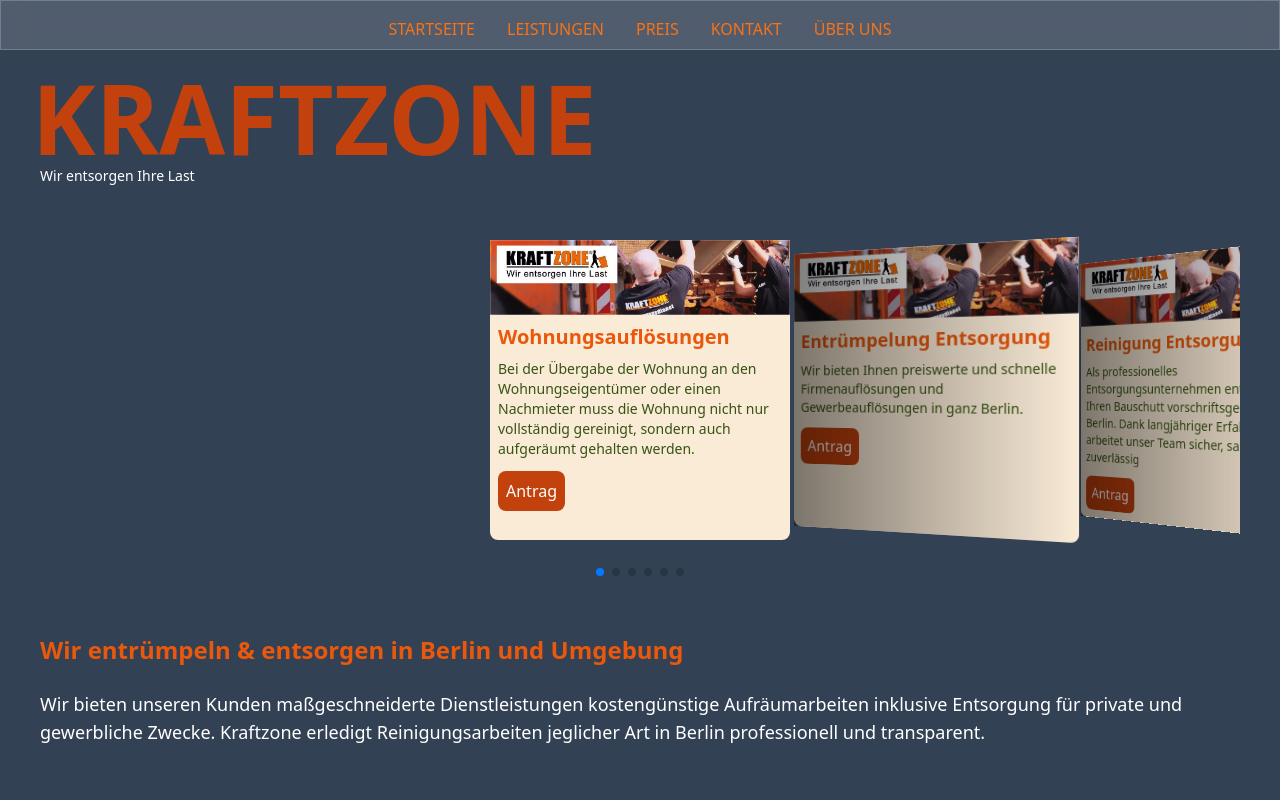
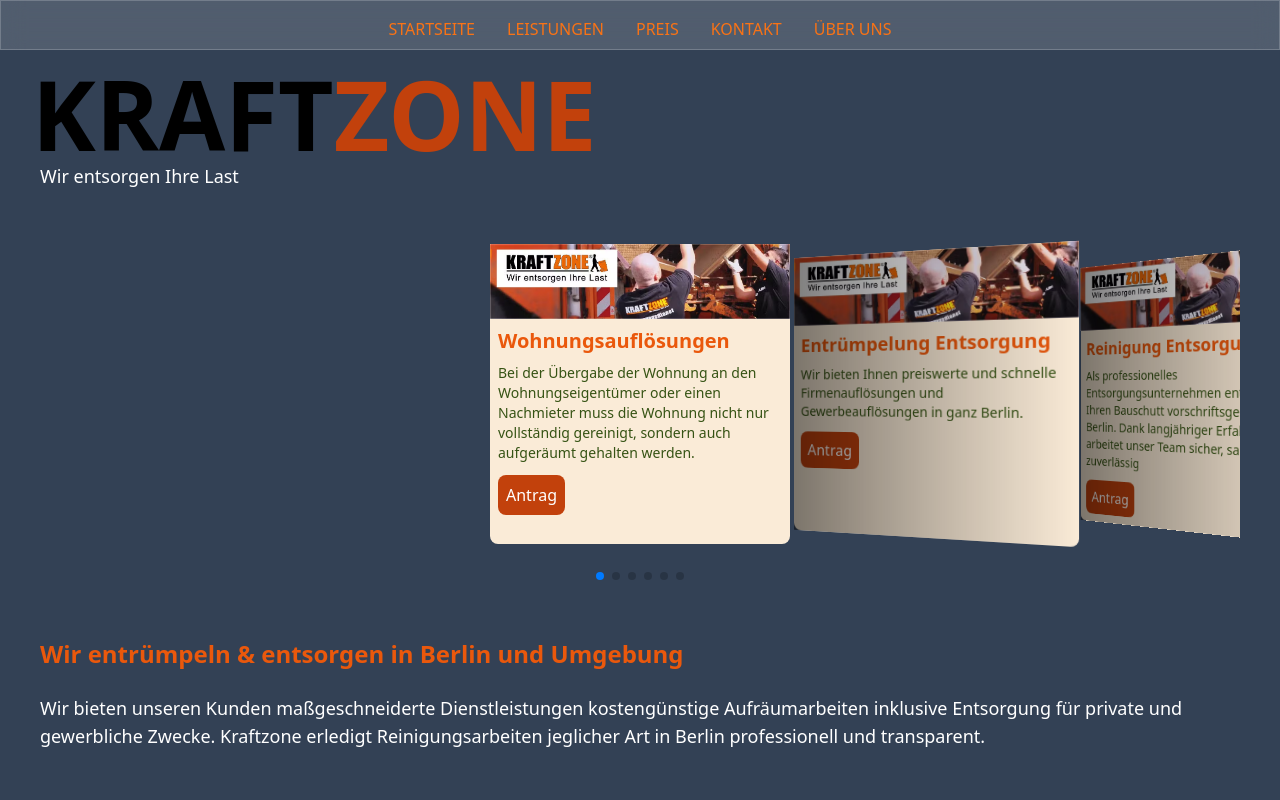
Before and after one commit to berlin-shaz/kraftzone, a React (Create React App) app in the folder frontend/: page / in a window 1280 px wide. Shown: the top 800 px of the page. Built offline with nearby package versions, Linux system fonts and the light colour scheme; the HTML template or start-up script is replaced by a standard one.

Commit message:
look and feel

```diff
--- a/frontend/src/components/Hero/Hero.jsx
+++ b/frontend/src/components/Hero/Hero.jsx
@@ -11,8 +11,10 @@
 
         <div className='flex flex-col justify-center gap-1 bg-slate-700 min-h-screen'>
           <div className='max-sm:mt-16 mt-14'>
-            <h1 className='max-sm:text-4xl text-8xl font-bold text-orange-700 uppercase lg:px-8 px-2'>KraftZone</h1>
-            <p className='text-sm text-white lg:px-10 px-3'>Wir entsorgen Ihre Last</p>
+            <h1 className='max-sm:text-4xl text-8xl font-bold text-orange-700 uppercase lg:px-8 px-2'>
+              <span className='text-black'>Kraft</span>Zone
+              </h1>
+            <p className='text-lg text-white lg:px-10 px-3'>Wir entsorgen Ihre Last</p>
           </div>
           <div className='flex justify-center items-center lg:px-10'>
           <Carousel />
```
